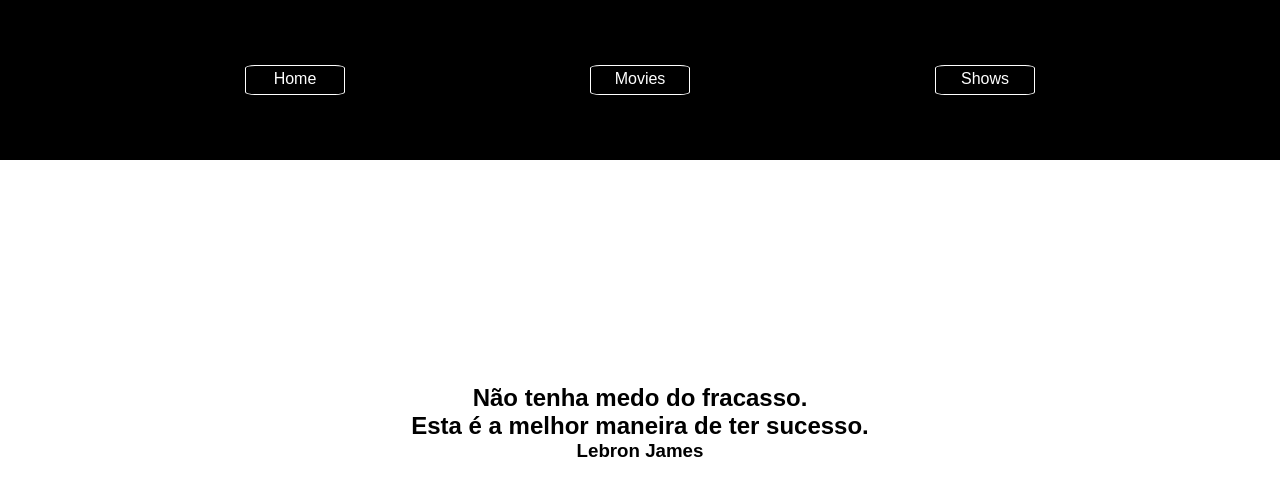
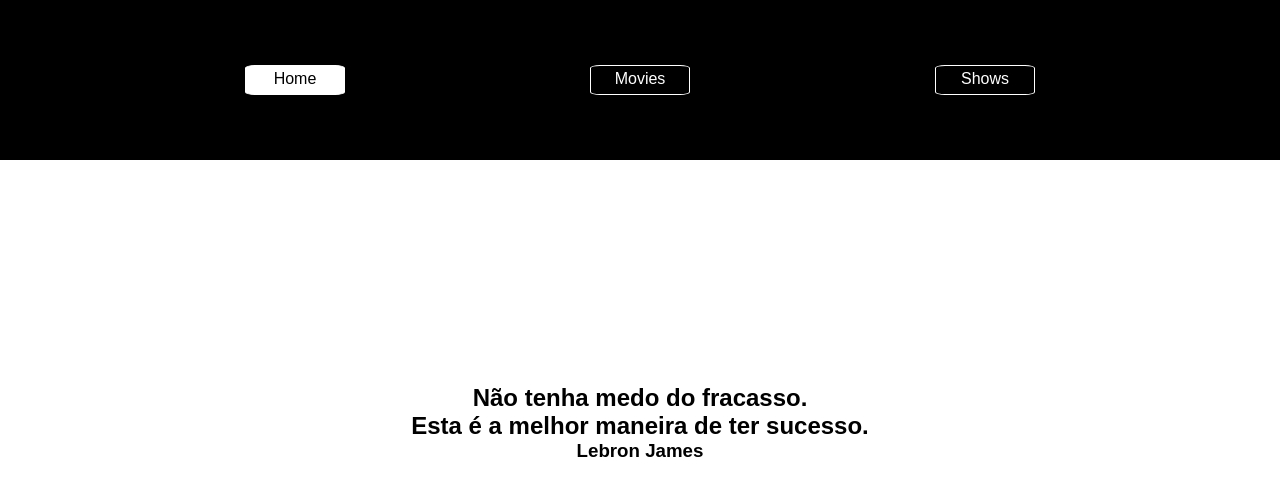
Before and after one commit to mymrtt/api-movies-shows, a React (Create React App) app: page / in a window 1280 px wide. Shown: the top 496 px of the page. Built offline with nearby package versions, Linux system fonts and the light colour scheme.

Commit message:
adding activeClassName to header items

```diff
--- a/src/components/header.js
+++ b/src/components/header.js
@@ -4,27 +4,28 @@ import styled from 'styled-components';
 import { NavLink } from 'react-router-dom';
 
 // Styles
+const Box = styled.div`
+  height: 20vh;
+  display: flex;
+  justify-content: space-evenly;
+  align-items: center;
+  background-color: black;
+`;
+
 const StyledLink = styled(NavLink)`
   text-decoration: none;
-  color: white;
-`;
+  padding-top: 0.25rem;
+  width: 6.25rem;
+  height: 1.875rem;
+  text-align: center;
+  color: #fff;
+  border: solid 1px #fff;
+  border-radius: 10%;
+  list-style: none;
 
-const List = styled.li`
-  border: solid 1px #fff;
-  width: 100px;
-  height: 30px;
-  text-align: center;
-  padding-top: 0.25rem;
-  border-radius: 10%;
-`;
-const Box = styled.div`
-  display: flex;
-  justify-content: space-evenly;
-  height: 20vh;
-  align-items: center;
-  background-color: black;
-  li {
-    list-style: none;
+  &.active, :hover {
+    color: #000;
+    background-color: #fff;
   }
 `;
 
@@ -33,15 +34,24 @@ const Header = () => {
     <header>
       <nav>
         <Box>
-          <List>
-            <StyledLink to="/">Home</StyledLink>
-          </List>
-          <List>
-            <StyledLink to="/movies">Movies</StyledLink>
-          </List>
-          <List>
-            <StyledLink to="/shows">Shows</StyledLink>
-          </List>
+          <StyledLink
+            exact to="/"
+            activeClassName="active"
+          >
+            Home
+          </StyledLink>
+          <StyledLink
+            to="/movies"
+            activeClassName="active"
+          >
+            Movies
+          </StyledLink>
+          <StyledLink
+            to="/shows"
+            activeClassName="active"
+          >
+            Shows
+          </StyledLink>
         </Box>
       </nav>
     </header>
--- a/src/index.js
+++ b/src/index.js
@@ -2,7 +2,6 @@ import React from 'react';
 import ReactDOM from 'react-dom';
 import './index.css';
 import App from './App';
-import reportWebVitals from './reportWebVitals';
 
 ReactDOM.render(
   <React.StrictMode>
@@ -10,8 +9,3 @@ ReactDOM.render(
   </React.StrictMode>,
   document.getElementById('root')
 );
-
-// If you want to start measuring performance in your app, pass a function
-// to log results (for example: reportWebVitals(console.log))
-// or send to an analytics endpoint. Learn more: https://bit.ly/CRA-vitals
-reportWebVitals();
--- a/src/reportWebVitals.js
+++ /dev/null
@@ -1,13 +0,0 @@
-const reportWebVitals = onPerfEntry => {
-  if (onPerfEntry && onPerfEntry instanceof Function) {
-    import('web-vitals').then(({ getCLS, getFID, getFCP, getLCP, getTTFB }) => {
-      getCLS(onPerfEntry);
-      getFID(onPerfEntry);
-      getFCP(onPerfEntry);
-      getLCP(onPerfEntry);
-      getTTFB(onPerfEntry);
-    });
-  }
-};
-
-export default reportWebVitals;
--- a/src/routes/index.js
+++ b/src/routes/index.js
@@ -11,8 +11,8 @@ const Routes = () => (
 	<BrowserRouter>
 		<Switch>
 			<Route exact path='/' component={Home} />
-			<Route exact path='/movies' component={Movies} />
-      <Route exact path='/shows' component={Shows} />
+			<Route path='/movies' component={Movies} />
+      <Route path='/shows' component={Shows} />
 		</Switch>
 	</BrowserRouter>
 );
```
Also changed, not shown: src/App.css (deleted, +0 -38 lines), src/setupTests.js (deleted, +0 -5 lines), src/logo.svg (deleted), 1 other file (tests, documents, lock files or other folders).
